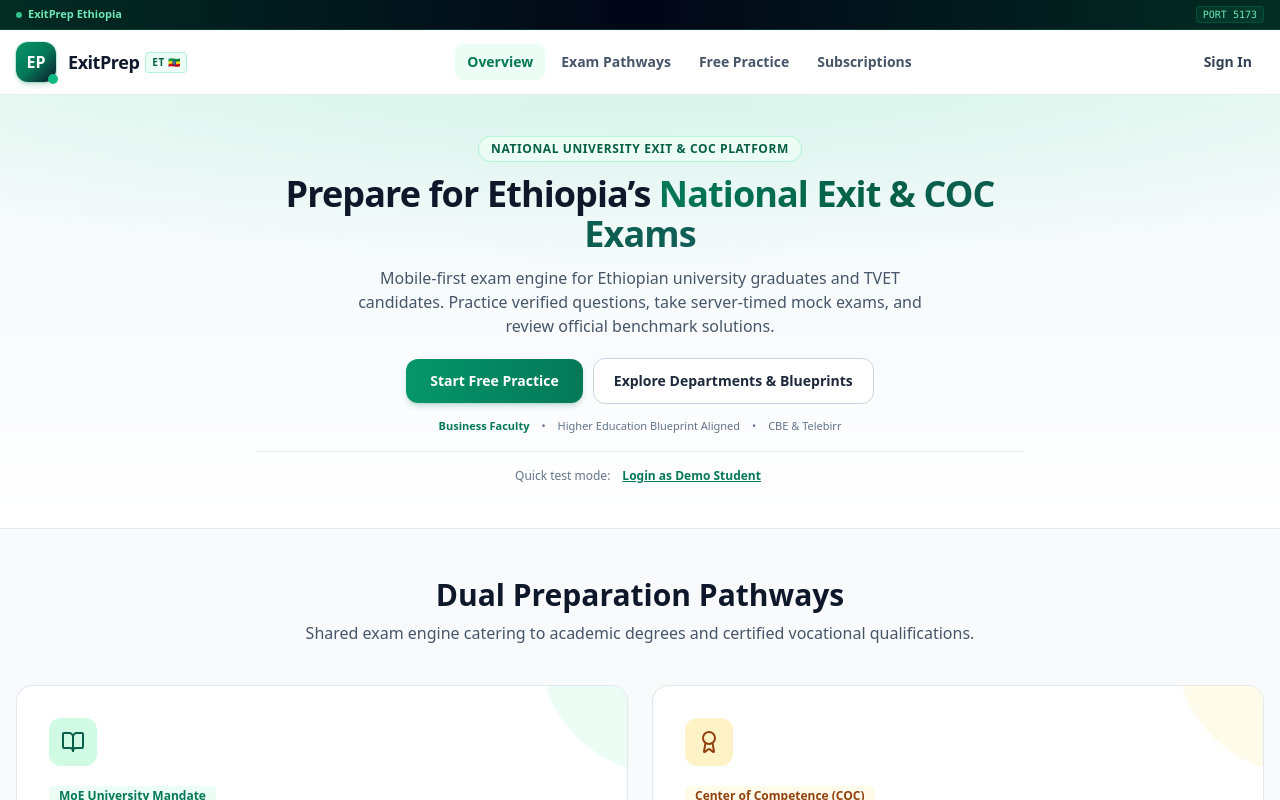
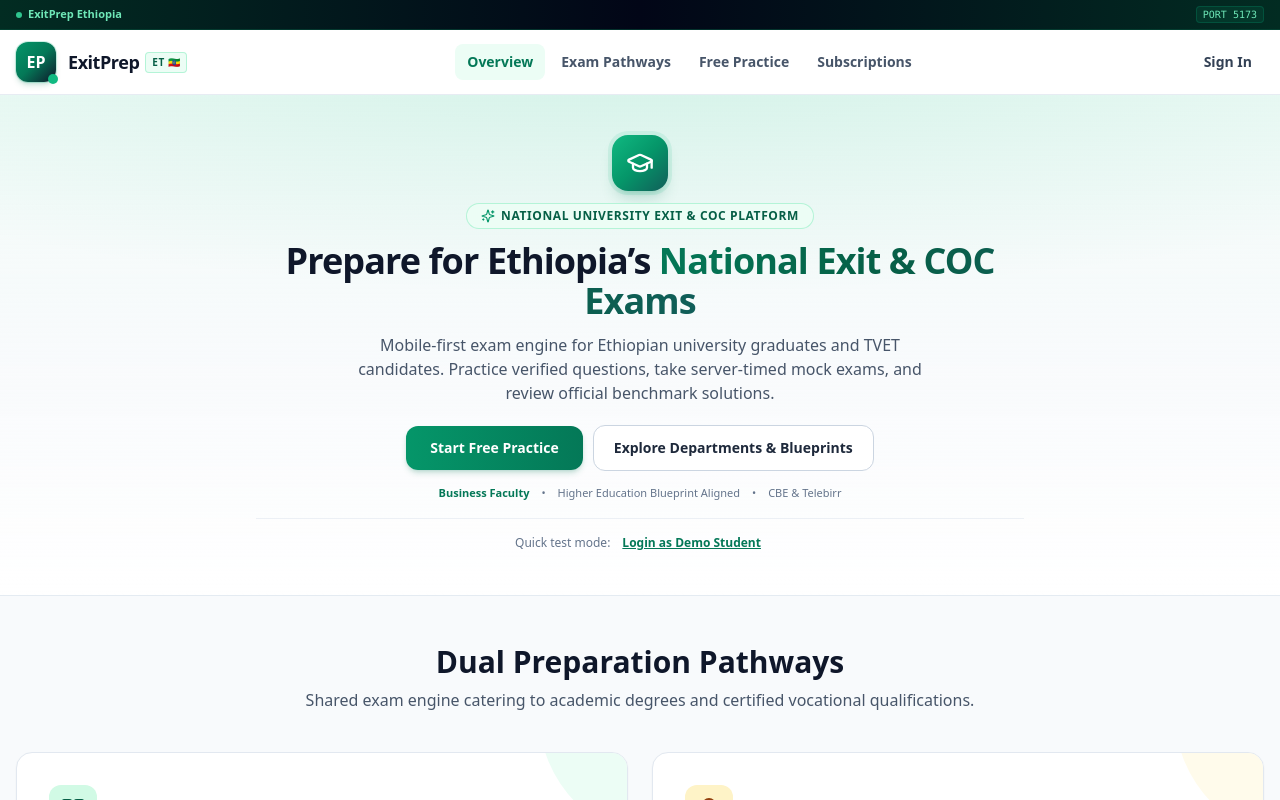
Before and after one commit to AbdiHope364/ExitEamPreparation, a React (Vite) app in the folder apps/web/: page / in a window 1280 px wide. Shown: the top 800 px of the page. Built offline with nearby package versions, Linux system fonts and the light colour scheme; no server answers.

Commit message:
style(hero): center graduation cap icon badge in hero section

```diff
--- a/apps/web/src/App.tsx
+++ b/apps/web/src/App.tsx
@@ -2,6 +2,7 @@
 import {
   BookOpen,
   Award,
+  GraduationCap,
   CheckCircle2,
   XCircle,
   Clock,
@@ -556,9 +557,17 @@
               <div className="absolute inset-0 bg-[radial-gradient(ellipse_80%_50%_at_50%_-10%,rgba(16,185,129,0.14),rgba(255,255,255,0))] pointer-events-none"></div>
 
               <div className="relative max-w-3xl mx-auto text-center">
-                {/* Pill Badge (No icon, compact padding) */}
-                <div className="inline-flex items-center px-3 py-1 rounded-full bg-emerald-50 text-emerald-800 border border-emerald-200/80 text-[10px] sm:text-xs font-extrabold uppercase tracking-wider mb-2.5 sm:mb-3 shadow-2xs">
-                  National University Exit & COC Platform
+                {/* Centered Hero Icon Badge */}
+                <div className="flex items-center justify-center mb-3">
+                  <div className="w-12 h-12 sm:w-14 sm:h-14 rounded-2xl bg-gradient-to-br from-emerald-500 via-emerald-600 to-teal-800 text-white flex items-center justify-center shadow-lg shadow-emerald-700/20 ring-4 ring-emerald-500/10">
+                    <GraduationCap className="w-6 h-6 sm:w-7 sm:h-7 text-white" />
+                  </div>
+                </div>
+
+                {/* Centered Pill Badge */}
+                <div className="inline-flex items-center justify-center gap-1.5 px-3.5 py-1 rounded-full bg-emerald-50 text-emerald-800 border border-emerald-200/80 text-[10px] sm:text-xs font-extrabold uppercase tracking-wider mb-2.5 sm:mb-3 shadow-2xs">
+                  <Sparkles className="w-3.5 h-3.5 text-emerald-600 shrink-0" />
+                  <span>National University Exit & COC Platform</span>
                 </div>
 
                 {/* Main Headline */}
```
